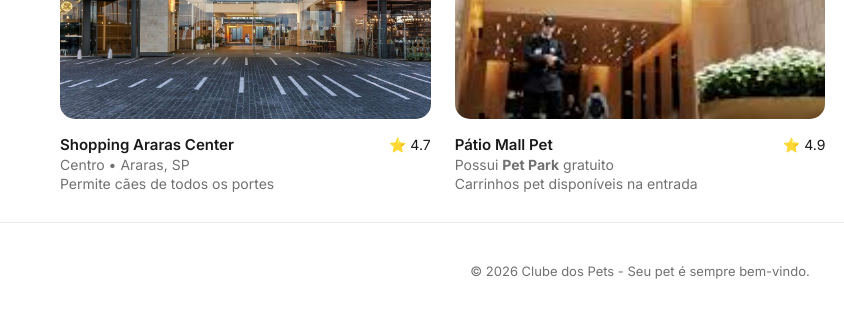
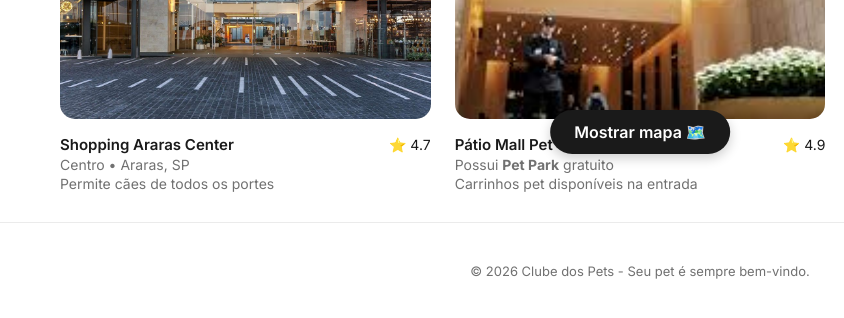
Before and after one commit to LemesdeMorais/Clube_dos_Pets_PI, a plain HTML site: page Web/shoppings.html in a window 1280 px wide. Shown: the part 616-934 px from the top of the page, 0-844 px from the left. Drawn offline with Linux system fonts and the light colour scheme.

Commit message:
Update mapa flutuante
Incluído o botão de mapa flutuante nas telas

```diff
--- a/Web/shoppings.html
+++ b/Web/shoppings.html
@@ -107,6 +107,10 @@
 
 </main>
 
+<a href="mapa.html" class="floating-map-btn">
+        Mostrar mapa 🗺️
+    </a>
+
 <footer style="padding: 40px 0; text-align: center; color: var(--gray); font-size: 13px; border-top: 1px solid var(--light-gray);">
     <p>© 2026 Clube dos Pets - Seu pet é sempre bem-vindo.</p>
 </footer>
```
Also changed, not shown: Web/hoteis.html (+4 -0 lines), Web/index.html (+4 -0 lines), Web/parques.html (+4 -0 lines), Web/restaurantes.html (+4 -0 lines), Web/vet.html (+4 -0 lines).
